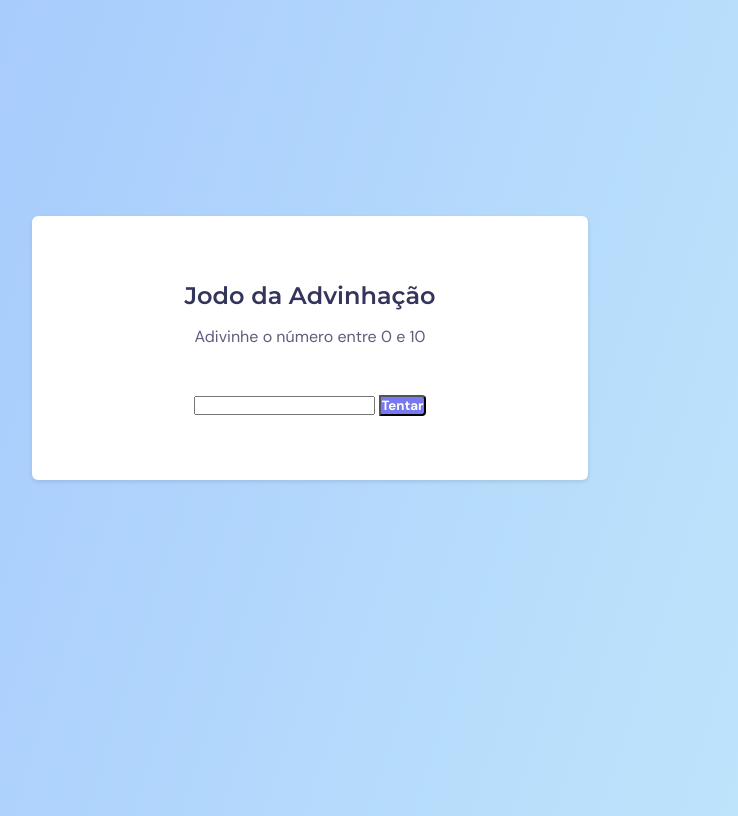
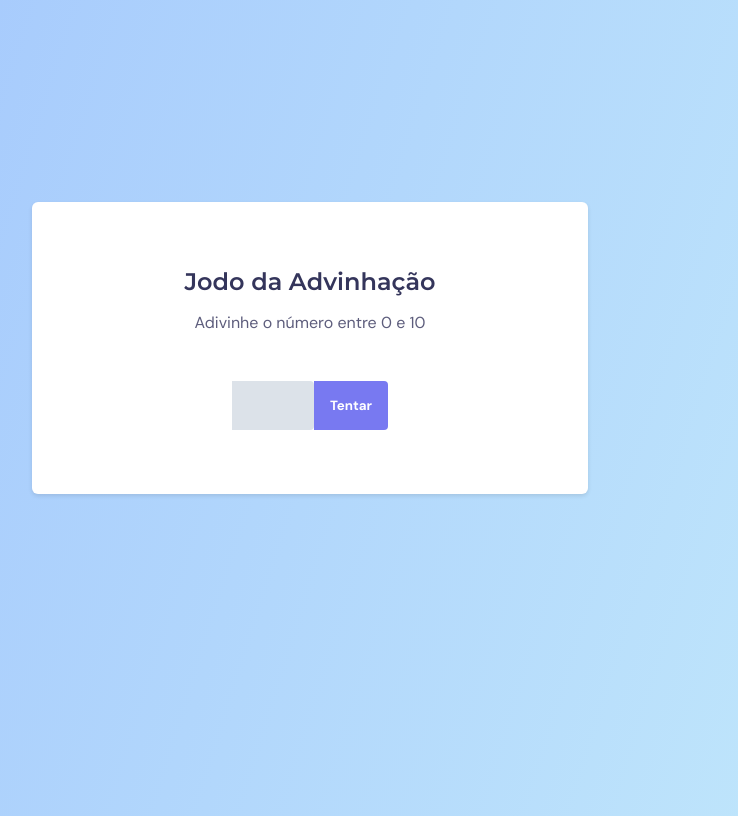
Before and after one commit to JoviTech/JOGO-ADVINHACAO-JS, a plain HTML site: page index.html in a window 1280 px wide. Shown: the whole page, without its empty margins (330-1068 px from the left). Drawn offline with Linux system fonts and the light colour scheme.

Commit message:
stage 1 finished

```diff
--- a/index.html
+++ b/index.html
@@ -20,7 +20,7 @@
         <h1>Jodo da Advinhação</h1>
         <p>Adivinhe o número entre 0 e 10</p>
         <form>
-            <input type="text">
+            <input type="number">
             <button>Tentar</button>
 
         </form>
--- a/style.css
+++ b/style.css
@@ -46,6 +46,11 @@ p{
     margin-bottom: 4.8rem;
 }
 
+form{
+    display: flex;
+    justify-content: center;
+}
+
 button{
     font-family: 'DM Sans', sans-serif;
     font-weight: 700;
@@ -53,4 +58,16 @@ button{
 
     background: #7879F1;
     border-radius: 0 .4rem .4rem 0;
+
 }
+
+input{
+    background: #DCE2E9;
+    width: 5rem;
+    border-radius: 0 .4rem .4rem 0;
+}
+
+input, button{
+    border: none;
+    padding: 1.6rem;
+}
```
